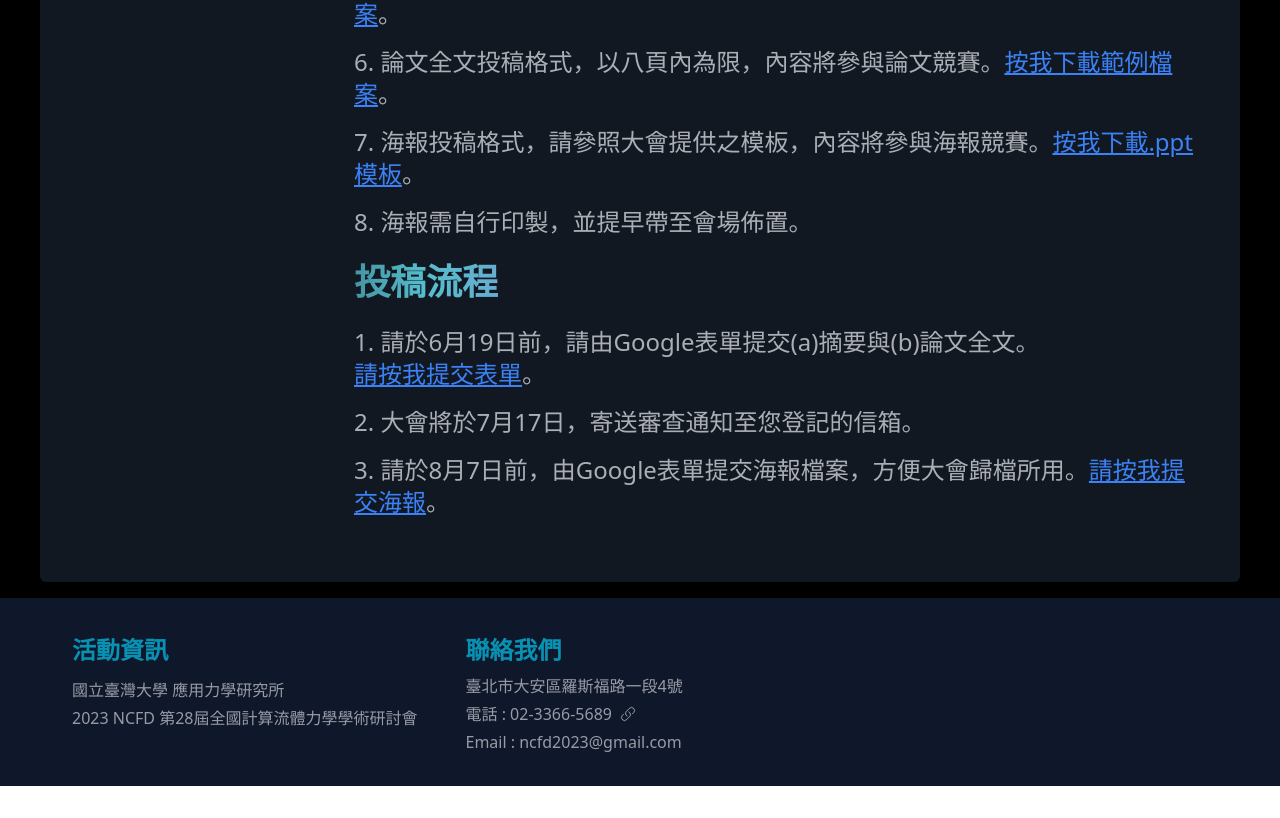
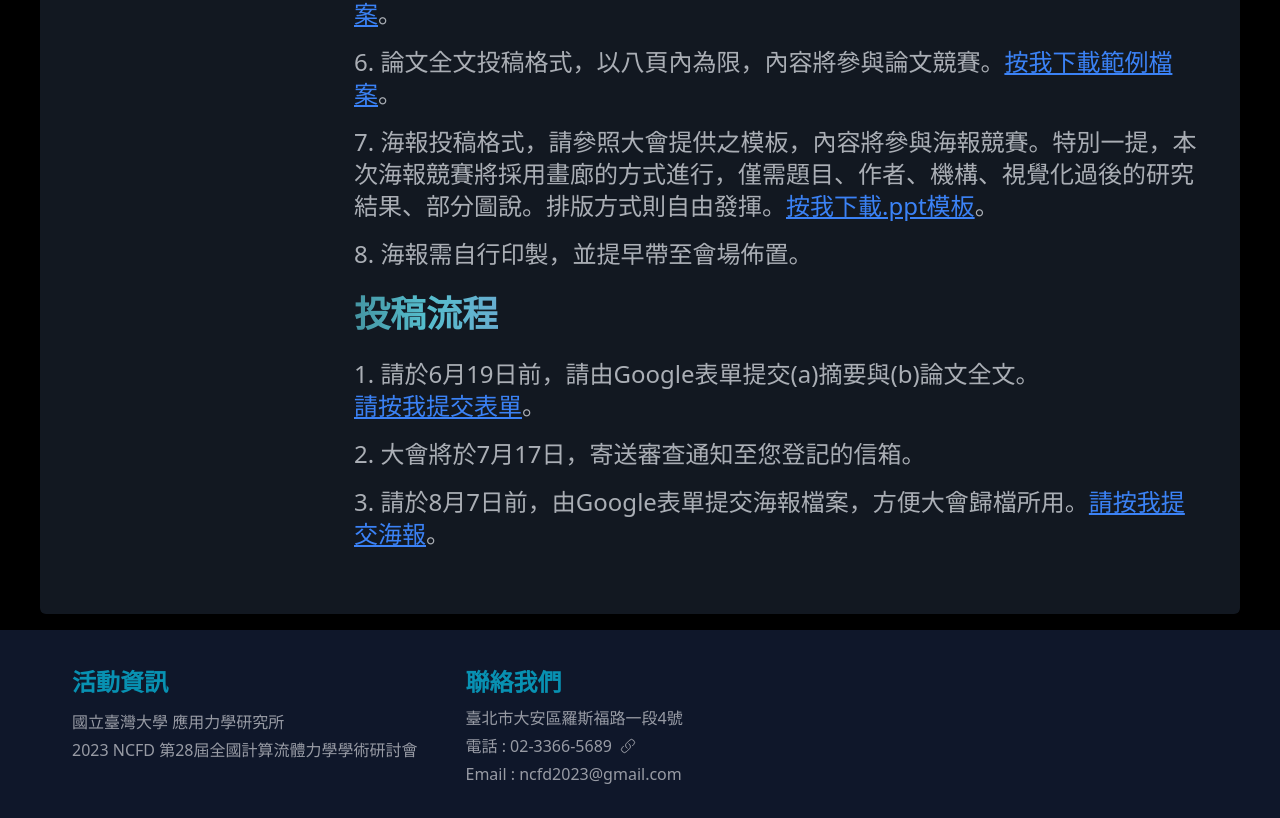
Before and after one commit to OwLu0905/fluid, a Next.js app: page /poster in a window 1280 px wide. Shown: the part 1676-2494 px from the top of the page. Before the commit the page ends 2462 px from the top, so only its background shows below. Built offline with nearby package versions, Linux system fonts and the light colour scheme.

Commit message:
add text

```diff
--- a/src/view/poster/Compet.tsx
+++ b/src/view/poster/Compet.tsx
@@ -62,7 +62,7 @@ const Compet = () => {
       <li>
         <div className="flex flex-wrap">
           <p className="mr-2 font-normal">
-            7. 海報投稿格式，請參照大會提供之模板，內容將參與海報競賽。
+            7. 海報投稿格式，請參照大會提供之模板，內容將參與海報競賽。特別一提，本次海報競賽將採用畫廊的方式進行，僅需題目、作者、機構、視覺化過後的研究結果、部分圖說。排版方式則自由發揮。
             <a className="cursor-pointer font-light text-blue-500 underline hover:text-cyan-400">
               按我下載.ppt模板
             </a>
```
